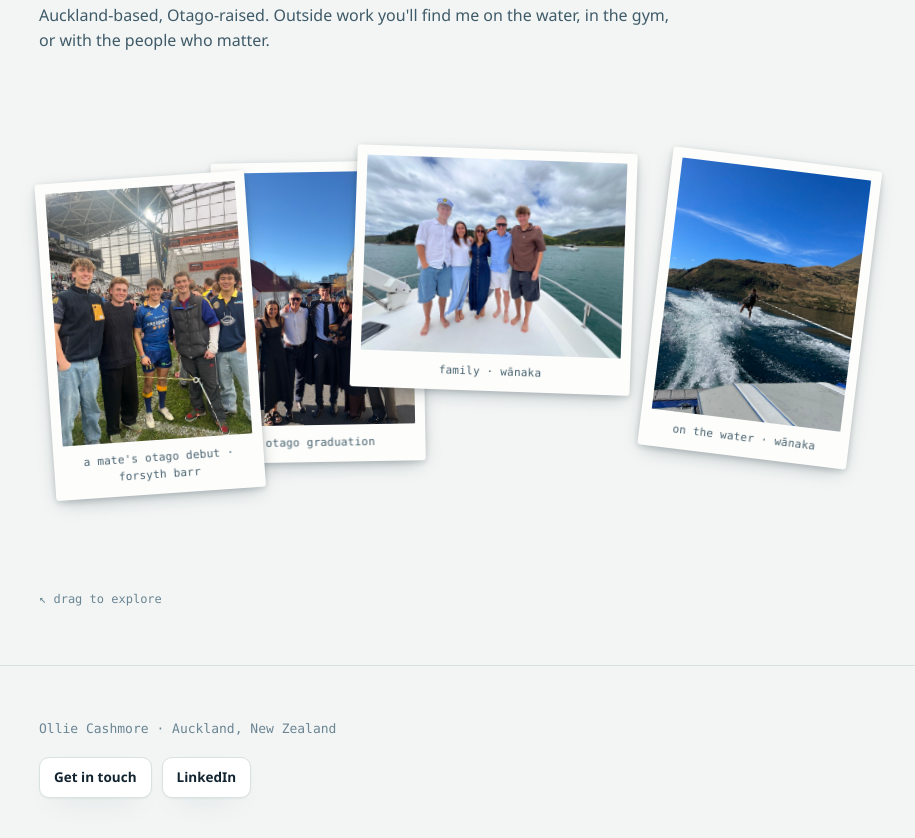
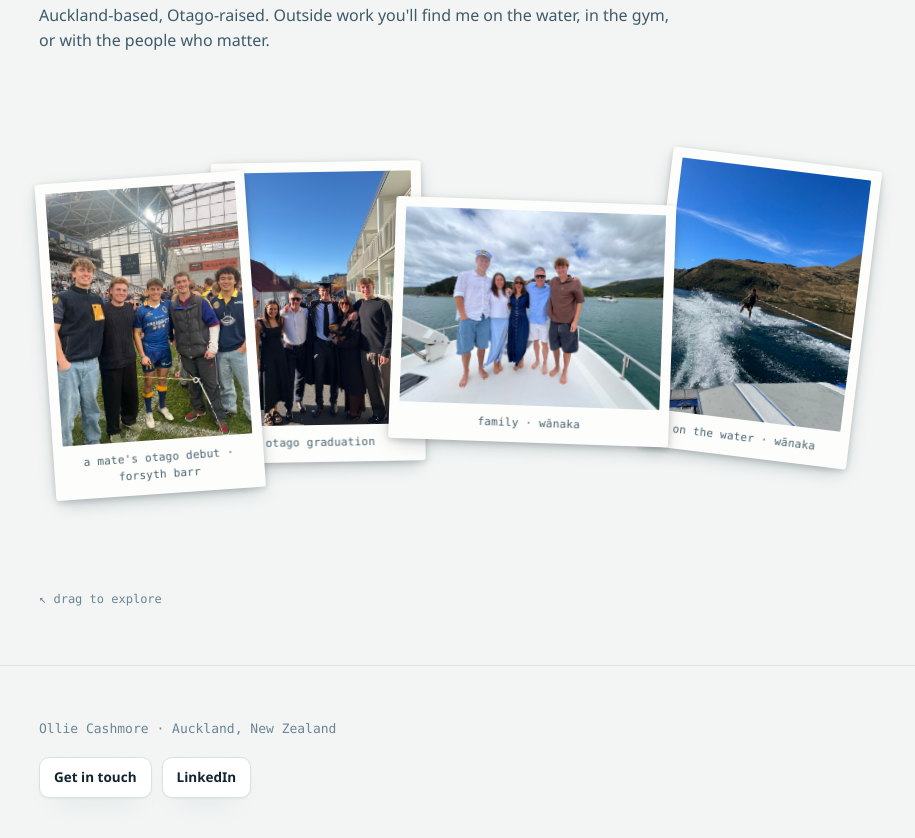
Before and after one commit to codingcash15/ollie-cv, a plain HTML site: page index.html in a window 1280 px wide. Shown: the part 3760-4598 px from the top of the page, without its empty margins (185-1100 px from the left). Drawn offline with Linux system fonts and the light colour scheme.

Commit message:
Nudge family photo down and right

```diff
--- a/index.html
+++ b/index.html
@@ -532,7 +532,7 @@
           <img src="deck-debut.jpg" alt="A mate's Otago debut at Forsyth Barr Stadium">
           <div class="cap">a mate's otago debut · forsyth barr</div>
         </div>
-        <div class="card-photo wide" data-x="57" data-y="26" data-r="2">
+        <div class="card-photo wide" data-x="64" data-y="46" data-r="2">
           <img src="deck-family.jpg" alt="Family on the boat, Wānaka">
           <div class="cap">family · wānaka</div>
         </div>
```
